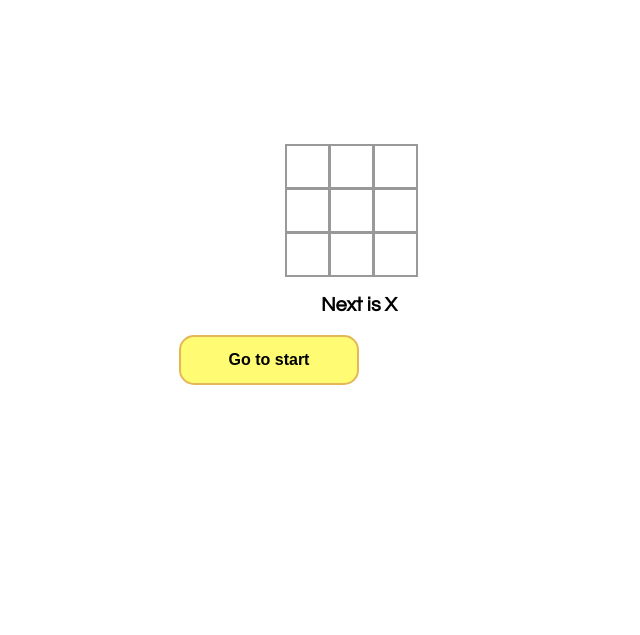
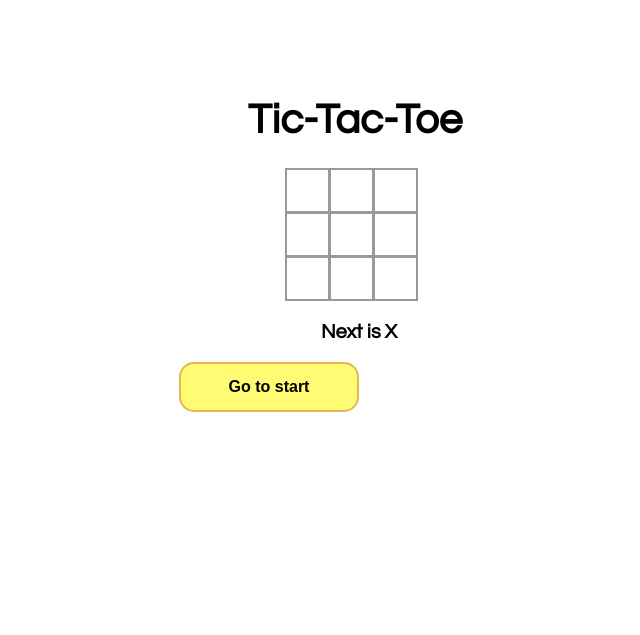
Before and after one commit to maximsan/tic-tac-toe-react, a React app: page / in a window 1280 px wide. Shown: the top 635 px of the page, without its empty margins (380-1020 px from the left). Built offline with nearby package versions, Linux system fonts and the light colour scheme.

Commit message:
Change css

```diff
--- a/src/Game.js
+++ b/src/Game.js
@@ -72,7 +72,7 @@ export default class Game extends React.Component {
                 <span>Go to start</span>;
 
             return (
-                <li key={move}>
+                <li key={move} className="one-move">
                     <button className={'move ' + ((this.state.stepNumber === move) ? 'active' : '')} onClick={() => this.jumpTo(move)}>{desc}</button>
                 </li>
             );
@@ -93,7 +93,8 @@ export default class Game extends React.Component {
 
 
         return (
-            <div className="rootOfGame" >
+            <div className="rootOfGame">
+                <h1 className="main-title">Tic-Tac-Toe</h1>
                 <div className="game">
                     <Board squares={current.squares} winCells={winCells}
                         onClick={(i) => this.handleClick(i)} />
--- a/src/index.css
+++ b/src/index.css
@@ -3,9 +3,21 @@ html, body {
     margin: 20px;
     height: 100%;
     width: 100%;
-  }
+}
 
-  ol, ul {
+h1{
+  font-size: 3rem;
+}
+
+.main-title{
+  position: relative;
+  top: -160px;
+  left: 55px;
+  margin: 10px auto;
+  text-align: center;
+}
+
+.moves {
     padding: 0px 0px;
     margin: 0;
     list-style: none;
@@ -16,7 +28,7 @@ html, body {
     height: 270px;
   }
 
-  li{
+.moves > .one-move{
     height: 20%;
     margin: 0px 4px;
   }
@@ -62,7 +74,7 @@ html, body {
   }
 
   .game {
-    top: -130px;
+    top: -80px;
     left: 130px;
     position: absolute;
     display: -ms-flexbox;
```
